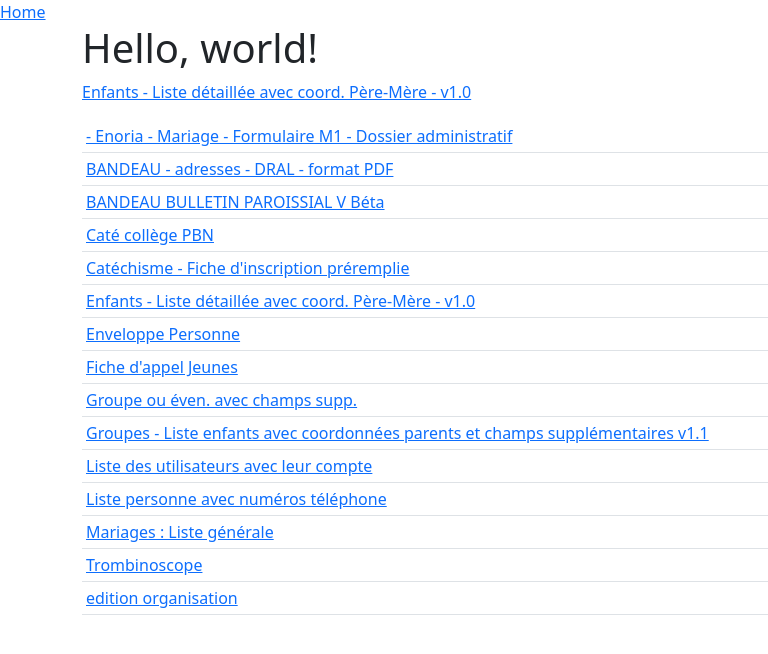
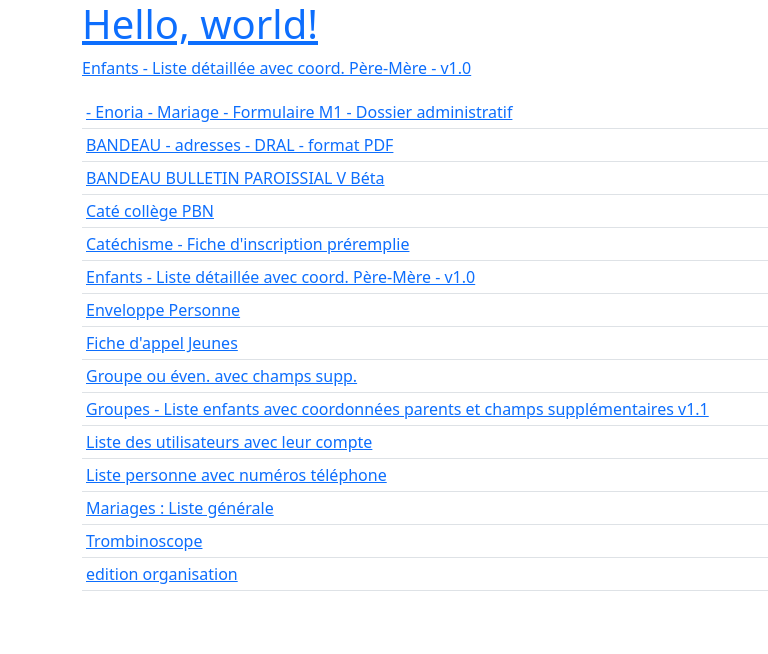
Before and after one commit to awelvor/enoria, a Jekyll site: the page built from index.html, in a window 1280 px wide. Shown: the top 654 px of the page, without its empty margins (0-768 px from the left). Built offline with Jekyll 4.4.1, drawn with Linux system fonts in a browser that asks for light colours.

Commit message:
Update navigation.html

```diff
--- a/_includes/navigation.html
+++ b/_includes/navigation.html
@@ -1,4 +1,6 @@
 <nav>
-  <a href="/">Home</a>
 
+  {% for item in site.data.navigation %}
+    <a href="{{ item.link }} {{ item.name }} </a>
+  {% endfor %}
 </nav>
```
